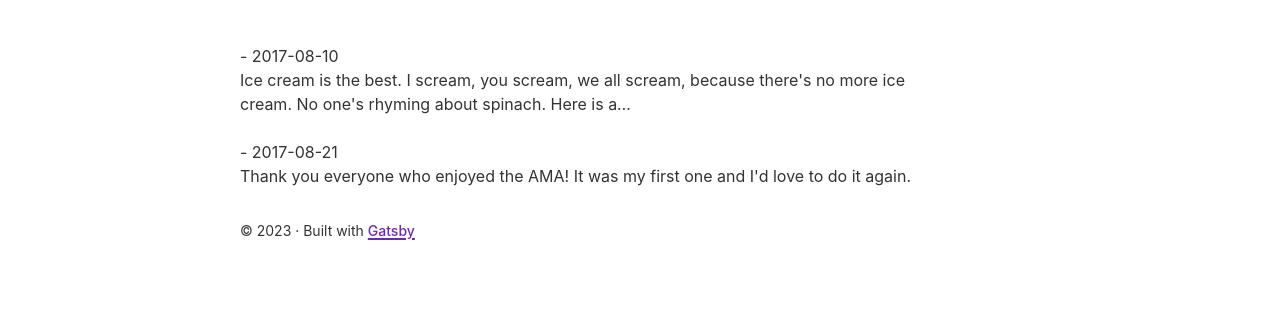
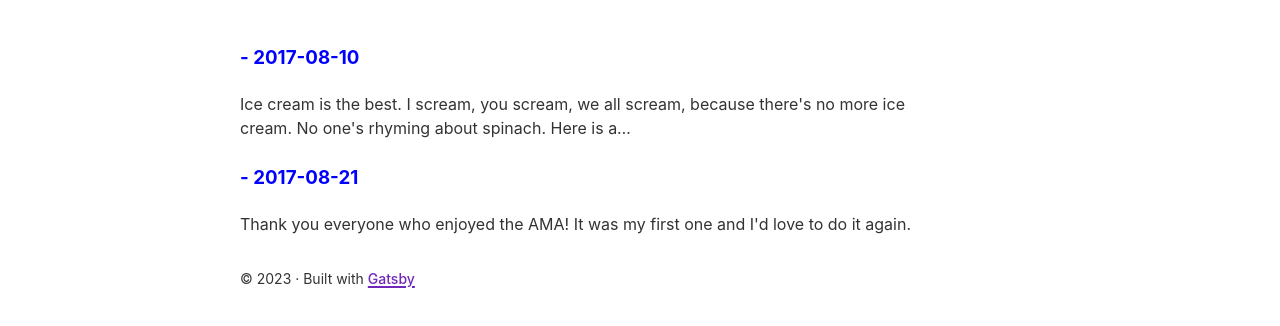
Before and after one commit to Frekeasuquo/Blog_app, a Gatsby site: page / in a window 1280 px wide. Shown: the part 140-466 px from the top of the page. Built offline with nearby package versions, Linux system fonts and the light colour scheme; Gatsby itself is replaced by a stand-in of ours.

Commit message:
All Blog

```diff
--- a/src/pages/index.js
+++ b/src/pages/index.js
@@ -1,6 +1,7 @@
 import * as React from "react"
 import { Link, graphql } from "gatsby"
 import { StaticImage } from "gatsby-plugin-image"
+import styled from "styled-components"
 
 import Layout from "../components/layout"
 import Seo from "../components/seo"
@@ -118,6 +119,15 @@ const utmParameters = `?utm_source=starter&utm_medium=start-page&utm_campaign=de
   </Layout>
 )**/
 
+const BlogLink = styled(Link)`
+  text-decoration: none;
+`
+
+const BlogTitle = styled.h3`
+  margin-bottom: 20px;
+  color: blue;
+`
+
 export default ({ data }) => {
 
   return (
@@ -129,9 +139,11 @@ export default ({ data }) => {
         {
           data.allMarkdownRemark.edges.map(({ node}) => (
             <div key={node.id}>
-              <span>
-                {node.frontmatter.title} - {node.frontmatter.date}
-              </span>
+              <BlogLink to={node.fields.slug}>
+                <BlogTitle>
+                  {node.frontmatter.title} - {node.frontmatter.date}
+                </BlogTitle>
+              </BlogLink>
               <p>{node.excerpt}</p>
             </div>
           ))
```
